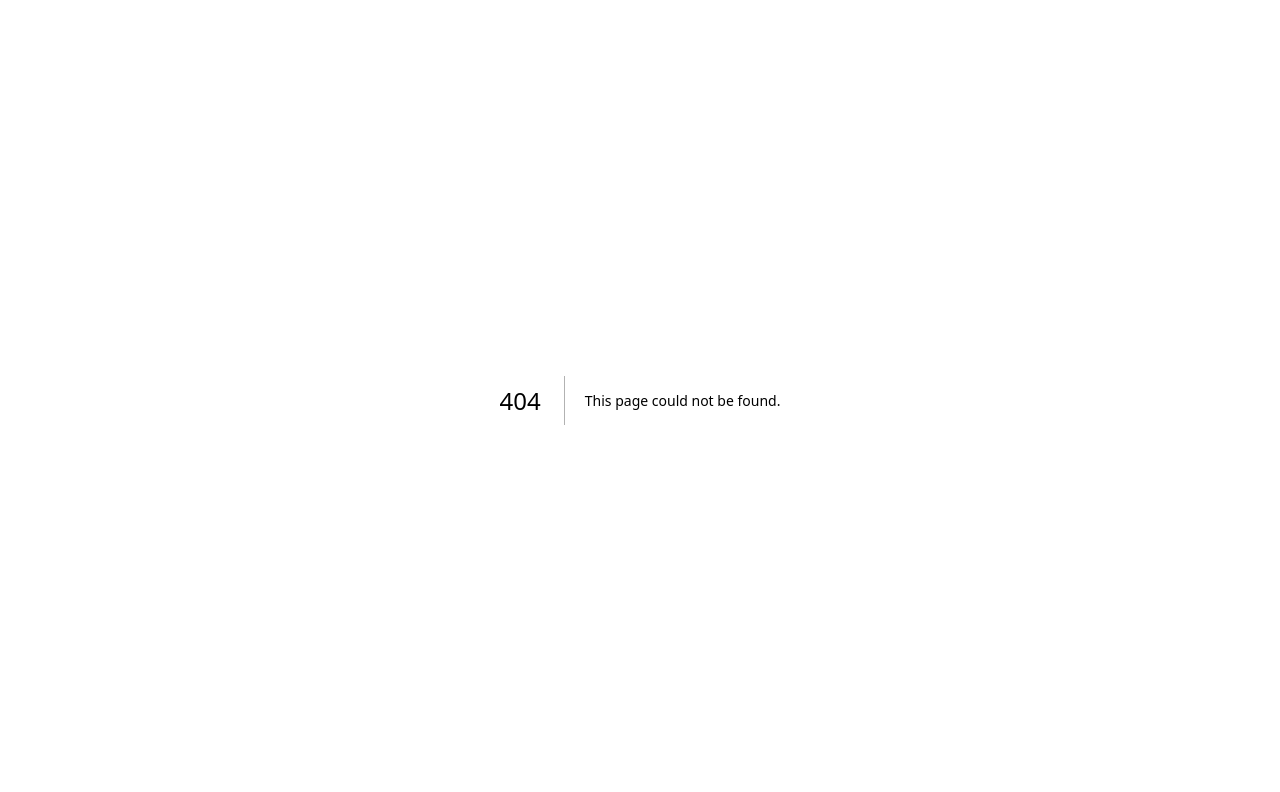
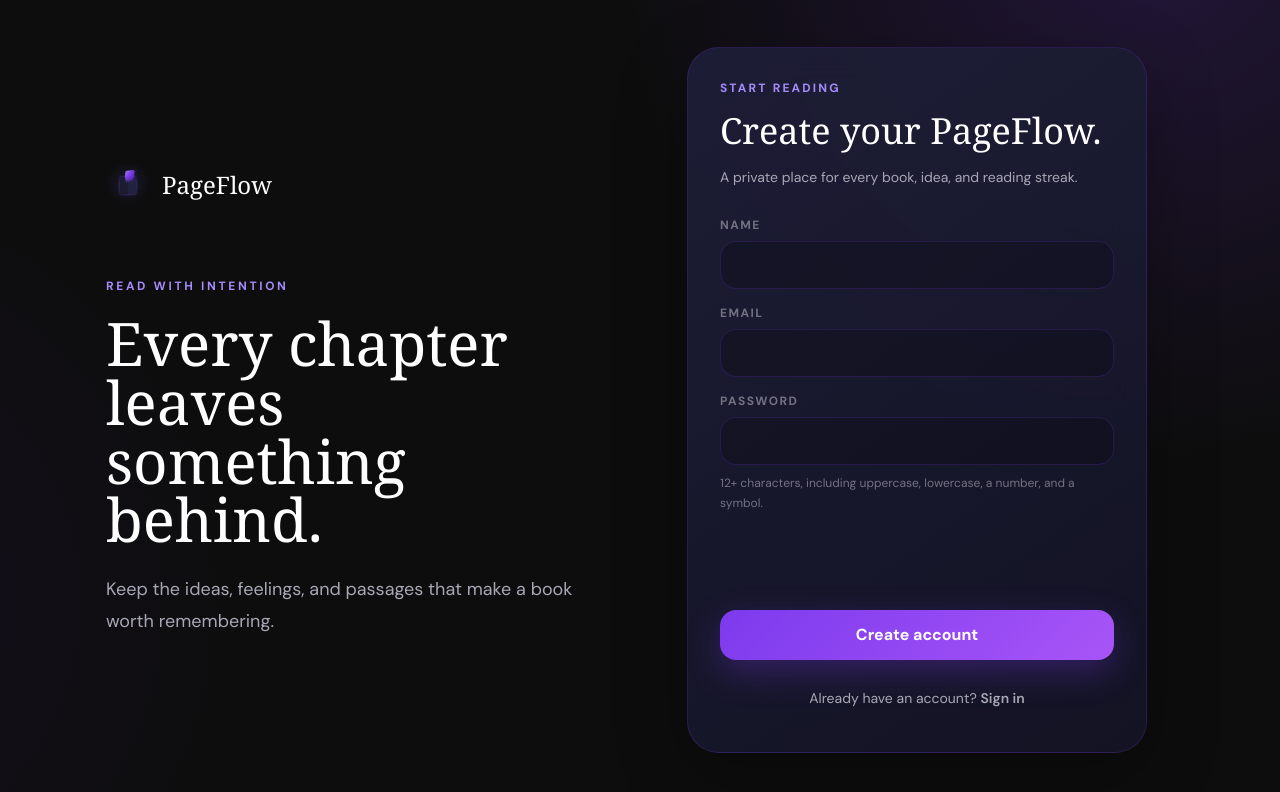
Before and after one commit to mihir-patel-05/Booktracking, a Next.js app in the folder web/: page /signup in a window 1280 px wide. Before the commit this address had no page. Shown: the top 792 px of the page. Built offline with nearby package versions, Linux system fonts and the light colour scheme; no server answers; a web font is replaced by a local one.

Commit message:
feat(auth): add email signup and sign-in

```diff
--- /dev/null
+++ b/web/src/app/(auth)/layout.tsx
@@ -0,0 +1,3 @@
+export default function AuthLayout({ children }: { children: React.ReactNode }) {
+  return children;
+}
--- /dev/null
+++ b/web/src/app/(auth)/login/page.tsx
@@ -0,0 +1,13 @@
+import type { Metadata } from "next";
+import { AuthShell } from "@/components/auth/auth-shell";
+import { EmailAuthForm } from "@/components/auth/email-auth-form";
+
+export const metadata: Metadata = { title: "Sign in" };
+
+export default function LoginPage() {
+  return (
+    <AuthShell eyebrow="Welcome back" title="Return to your flow." description="Your library, notes, and momentum are waiting.">
+      <EmailAuthForm mode="login" />
+    </AuthShell>
+  );
+}
--- /dev/null
+++ b/web/src/app/(auth)/signup/page.tsx
@@ -0,0 +1,13 @@
+import type { Metadata } from "next";
+import { AuthShell } from "@/components/auth/auth-shell";
+import { EmailAuthForm } from "@/components/auth/email-auth-form";
+
+export const metadata: Metadata = { title: "Create account" };
+
+export default function SignupPage() {
+  return (
+    <AuthShell eyebrow="Start reading" title="Create your PageFlow." description="A private place for every book, idea, and reading streak.">
+      <EmailAuthForm mode="signup" />
+    </AuthShell>
+  );
+}
--- /dev/null
+++ b/web/src/components/auth/auth-shell.tsx
@@ -0,0 +1,41 @@
+import Image from "next/image";
+import Link from "next/link";
+import type { ReactNode } from "react";
+
+type AuthShellProps = {
+  eyebrow: string;
+  title: string;
+  description: string;
+  children: ReactNode;
+};
+
+export function AuthShell({ eyebrow, title, description, children }: AuthShellProps) {
+  return (
+    <main className="safe-page mx-auto grid w-full max-w-[1100px] items-center gap-10 py-6 lg:min-h-screen lg:grid-cols-2 lg:py-12">
+      <section className="hidden lg:block">
+        <Link className="inline-flex min-h-11 items-center gap-3" href="/">
+          <Image src="/brand/pageflow-logo.svg" alt="" width={44} height={44} />
+          <span className="font-display text-2xl">PageFlow</span>
+        </Link>
+        <p className="mt-16 text-xs font-bold uppercase tracking-[0.22em] text-accent-light">Read with intention</p>
+        <h1 className="font-display mt-5 max-w-md text-6xl leading-[0.98]">Every chapter leaves something behind.</h1>
+        <p className="mt-6 max-w-lg text-lg leading-8 text-secondary">
+          Keep the ideas, feelings, and passages that make a book worth remembering.
+        </p>
+      </section>
+
+      <section className="mx-auto w-full max-w-[460px]">
+        <Link className="mb-10 flex min-h-11 items-center justify-center gap-3 lg:hidden" href="/">
+          <Image src="/brand/pageflow-logo.svg" alt="" width={42} height={42} priority />
+          <span className="font-display text-2xl">PageFlow</span>
+        </Link>
+        <div className="glass-card rounded-[2rem] p-5 sm:p-8">
+          <p className="text-xs font-bold uppercase tracking-[0.18em] text-accent-light">{eyebrow}</p>
+          <h2 className="font-display mt-3 text-4xl leading-tight">{title}</h2>
+          <p className="mt-3 text-sm leading-6 text-secondary">{description}</p>
+          <div className="mt-7">{children}</div>
+        </div>
+      </section>
+    </main>
+  );
+}
--- /dev/null
+++ b/web/src/components/auth/email-auth-form.tsx
@@ -0,0 +1,142 @@
+"use client";
+
+import Link from "next/link";
+import { useRouter } from "next/navigation";
+import { useCallback, useState, type FormEvent } from "react";
+import { Turnstile } from "@/components/auth/turnstile";
+import { createClient } from "@/lib/supabase/client";
+import { hasSupabaseConfig } from "@/lib/supabase/env";
+
+type Mode = "login" | "signup";
+
+const passwordPattern = /^(?=.*[a-z])(?=.*[A-Z])(?=.*\d)(?=.*[^A-Za-z0-9]).{12,}$/;
+
+export function EmailAuthForm({ mode }: { mode: Mode }) {
+  const router = useRouter();
+  const [displayName, setDisplayName] = useState("");
+  const [email, setEmail] = useState("");
+  const [password, setPassword] = useState("");
+  const [captchaToken, setCaptchaToken] = useState<string>();
+  const [error, setError] = useState<string>();
+  const [submitting, setSubmitting] = useState(false);
+  const onCaptcha = useCallback((token: string | undefined) => setCaptchaToken(token), []);
+
+  async function submit(event: FormEvent<HTMLFormElement>) {
+    event.preventDefault();
+    setError(undefined);
+
+    if (!hasSupabaseConfig()) {
+      setError("PageFlow is waiting for its Supabase project configuration.");
+      return;
+    }
+    if (mode === "signup" && !passwordPattern.test(password)) {
+      setError("Use at least 12 characters with uppercase, lowercase, a number, and a symbol.");
+      return;
+    }
+
+    setSubmitting(true);
+    const supabase = createClient();
+
+    if (mode === "signup") {
+      const timeZone = Intl.DateTimeFormat().resolvedOptions().timeZone || "UTC";
+      const { data, error: authError } = await supabase.auth.signUp({
+        email,
+        password,
+        options: {
+          captchaToken,
+          emailRedirectTo: `${window.location.origin}/auth/callback?next=/app`,
+          data: { display_name: displayName.trim(), time_zone: timeZone },
+        },
+      });
+      if (authError) setError(authError.message);
+      else if (data.session) router.replace("/app");
+      else router.replace(`/check-email?email=${encodeURIComponent(email)}`);
+    } else {
+      const { error: authError } = await supabase.auth.signInWithPassword({
+        email,
+        password,
+        options: { captchaToken },
+      });
+      if (authError) setError(authError.message);
+      else {
+        router.replace("/app");
+        router.refresh();
+      }
+    }
+    setSubmitting(false);
+  }
+
+  return (
+    <form className="space-y-4" onSubmit={submit}>
+      {mode === "signup" ? (
+        <AuthField
+          id="display-name"
+          label="Name"
+          value={displayName}
+          onChange={setDisplayName}
+          autoComplete="name"
+          required
+        />
+      ) : null}
+      <AuthField id="email" label="Email" type="email" value={email} onChange={setEmail} autoComplete="email" required />
+      <AuthField
+        id="password"
+        label="Password"
+        type="password"
+        value={password}
+        onChange={setPassword}
+        autoComplete={mode === "signup" ? "new-password" : "current-password"}
+        required
+        hint={mode === "signup" ? "12+ characters, including uppercase, lowercase, a number, and a symbol." : undefined}
+      />
+      {mode === "login" ? (
+        <div className="text-right">
+          <Link className="inline-flex min-h-11 items-center text-sm text-accent-light" href="/forgot-password">
+            Forgot password?
+          </Link>
+        </div>
+      ) : null}
+      <Turnstile onToken={onCaptcha} />
+      {error ? <p className="rounded-xl border border-danger/30 bg-danger/10 p-3 text-sm text-red-200" role="alert">{error}</p> : null}
+      <button className="primary-button w-full" disabled={submitting} type="submit">
+        {submitting ? "Working…" : mode === "signup" ? "Create account" : "Sign in"}
+      </button>
+      <p className="text-center text-sm text-secondary">
+        {mode === "signup" ? "Already have an account? " : "New to PageFlow? "}
+        <Link className="inline-flex min-h-11 items-center font-semibold text-accent-light" href={mode === "signup" ? "/login" : "/signup"}>
+          {mode === "signup" ? "Sign in" : "Create an account"}
+        </Link>
+      </p>
+    </form>
+  );
+}
+
+type AuthFieldProps = {
+  id: string;
+  label: string;
+  value: string;
+  onChange: (value: string) => void;
+  type?: string;
+  autoComplete?: string;
+  required?: boolean;
+  hint?: string;
+};
+
+function AuthField({ id, label, value, onChange, type = "text", autoComplete, required, hint }: AuthFieldProps) {
+  return (
+    <label className="block" htmlFor={id}>
+      <span className="mb-2 block text-xs font-bold uppercase tracking-[0.12em] text-muted">{label}</span>
+      <input
+        className="min-h-12 w-full rounded-2xl border border-[var(--border)] bg-black/20 px-4 text-base text-white placeholder:text-muted focus:border-accent-light"
+        id={id}
+        type={type}
+        value={value}
+        onChange={(event) => onChange(event.target.value)}
+        autoComplete={autoComplete}
+        required={required}
+        aria-describedby={hint ? `${id}-hint` : undefined}
+      />
+      {hint ? <span className="mt-2 block text-xs leading-5 text-muted" id={`${id}-hint`}>{hint}</span> : null}
+    </label>
+  );
+}
--- /dev/null
+++ b/web/src/components/auth/turnstile.tsx
@@ -0,0 +1,65 @@
+"use client";
+
+import Script from "next/script";
+import { useEffect, useId, useRef } from "react";
+
+declare global {
+  interface Window {
+    turnstile?: {
+      render: (container: HTMLElement, options: Record<string, unknown>) => string;
+      remove: (widgetId: string) => void;
+    };
+  }
+}
+
+type TurnstileProps = {
+  onToken: (token: string | undefined) => void;
+};
+
+export function Turnstile({ onToken }: TurnstileProps) {
+  const siteKey = process.env.NEXT_PUBLIC_TURNSTILE_SITE_KEY;
+  const containerRef = useRef<HTMLDivElement>(null);
+  const widgetRef = useRef<string | null>(null);
+  const reactId = useId();
+
+  useEffect(() => {
+    if (!siteKey) {
+      onToken(undefined);
+    }
+  }, [onToken, siteKey]);
+
+  function renderWidget() {
+    if (!siteKey || !containerRef.current || !window.turnstile || widgetRef.current) return;
+    widgetRef.current = window.turnstile.render(containerRef.current, {
+      sitekey: siteKey,
+      theme: "dark",
+      size: "flexible",
+      callback: (token: string) => onToken(token),
+      "expired-callback": () => onToken(undefined),
+      "error-callback": () => onToken(undefined),
+    });
+  }
+
+  useEffect(() => {
+    renderWidget();
+    return () => {
+      if (widgetRef.current && window.turnstile) {
+        window.turnstile.remove(widgetRef.current);
+      }
+    };
+  });
+
+  if (!siteKey) return null;
+
+  return (
+    <>
+      <Script
+        id={`turnstile-${reactId}`}
+        src="https://challenges.cloudflare.com/turnstile/v0/api.js?render=explicit"
+        strategy="afterInteractive"
+        onLoad={renderWidget}
+      />
+      <div ref={containerRef} className="min-h-[65px]" aria-label="Bot verification" />
+    </>
+  );
+}
```
